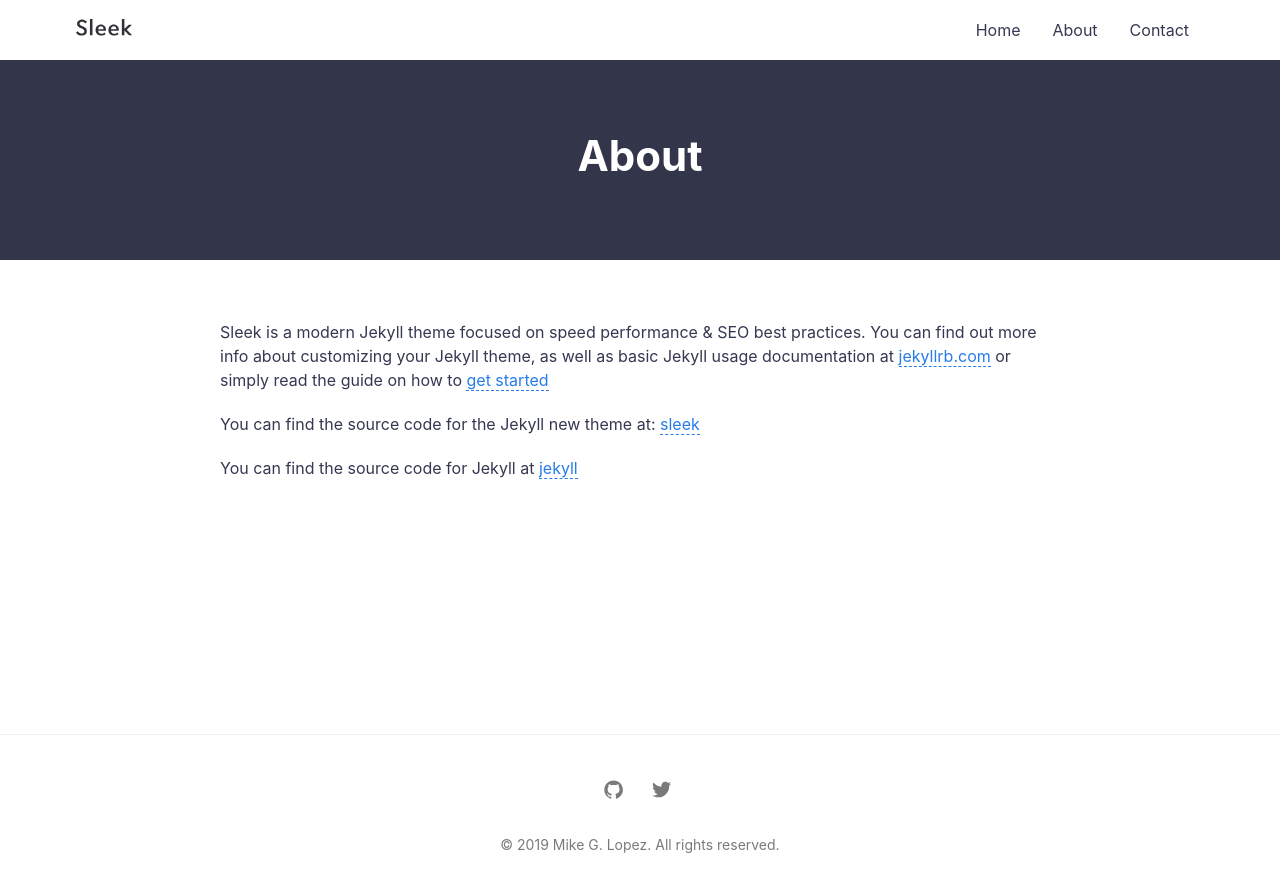
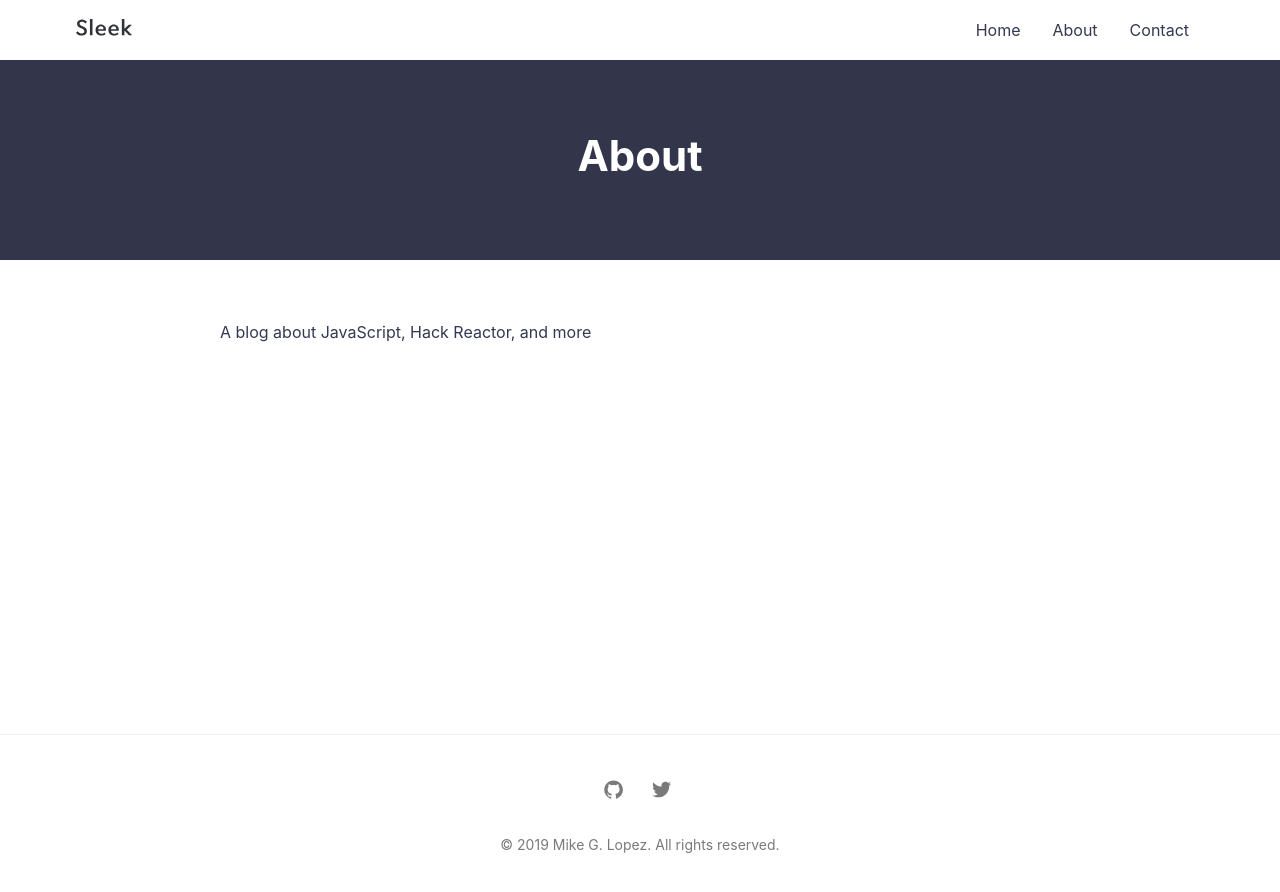
Before and after one commit to mikeglopez/mikeglopez.github.io, a Jekyll site: the page built from about.md, in a window 1280 px wide. Shown: the top 892 px of the page. Built offline with Jekyll 4.4.1, drawn with Linux system fonts in a browser that asks for light colours.

Commit message:
Customize the theme

```diff
--- a/_config.yml
+++ b/_config.yml
@@ -4,7 +4,7 @@ author: mikeglopez # You :P
 description: > # Meta description of Homepage
   A blog about JavaScript, Hack Reactor, and more
 baseurl: "" # the subpath of your site, e.g. /blog
-url: "http://mikeglopez.github.io" # the base hostname & protocol for your site, e.g. http://example.com
+url: "https://mikeglopez.github.io" # the base hostname & protocol for your site, e.g. http://example.com
 
 # SEO PLUGIN
 social:
--- a/_includes/head.html
+++ b/_includes/head.html
@@ -12,8 +12,8 @@
   <link rel="mask-icon" href="{{ '/assets/img/icons/safari-pinned-tab.svg?v=qA3OXqyw77' | relative_url }}" color="#5bbad5">
   <!--[if IE]><link rel="shortcut icon" href="/assets/img/icons/favicon.ico?v=qA3OXqyw77"><![endif]-->
   <link rel="shortcut icon" href="{{ '/assets/img/icons/favicon.ico?v=qA3OXqyw77' | relative_url }}">
-  <meta name="apple-mobile-web-app-title" content="Sleek">
-  <meta name="application-name" content="Sleek">
+  <meta name="apple-mobile-web-app-title" content="Mike G. Lopez">
+  <meta name="application-name" content="Mike G. Lopez">
   <meta name="msapplication-config" content="{{ '/assets/img/icons/browserconfig.xml?v=qA3OXqyw77' | relative_url }}">
   <meta name="theme-color" content="#ffffff">
 
--- a/about.md
+++ b/about.md
@@ -4,10 +4,4 @@ title: About
 permalink: /about/
 ---
 
-Sleek is a modern Jekyll theme focused on speed performance & SEO best practices. You can find out more info about customizing your Jekyll theme, as well as basic Jekyll usage documentation at [jekyllrb.com](http://jekyllrb.com/) or simply read the guide on how to [get started](/getting-started)
-
-You can find the source code for the Jekyll new theme at:
-[sleek](https://github.com/janczizikow/sleek)
-
-You can find the source code for Jekyll at
-[jekyll](https://github.com/jekyll/jekyll)
+A blog about JavaScript, Hack Reactor, and more
```
Also changed, not shown: contact.md (+2 -2 lines).
